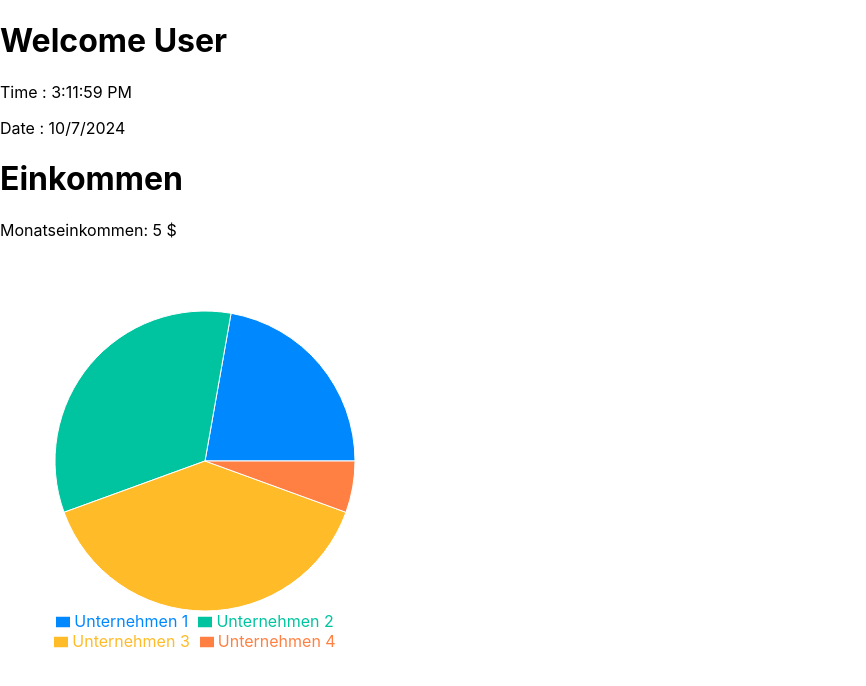
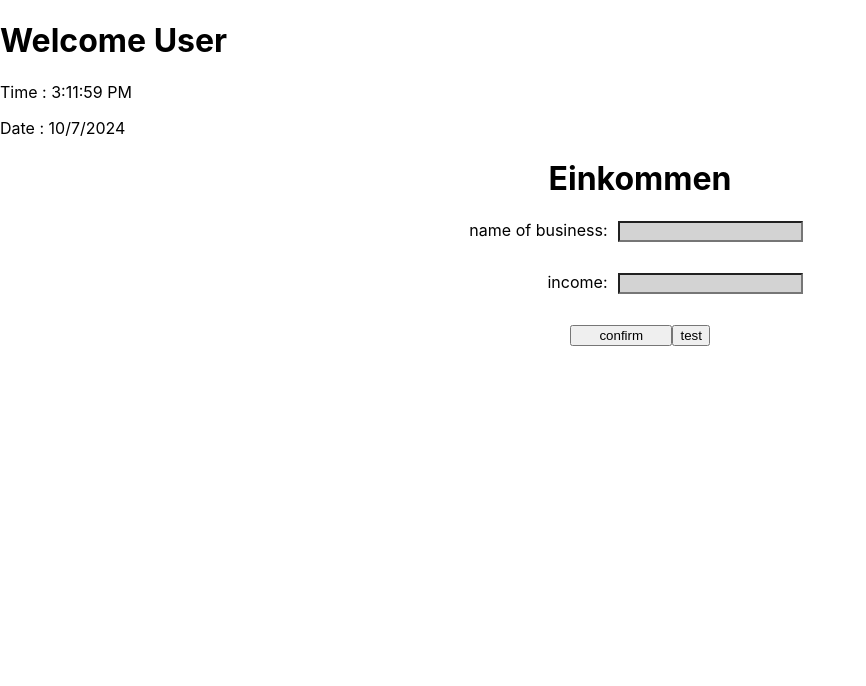
Before and after one commit to QuentinKleinert/Finance-Planner, a React (Create React App) app in the folder finanz-planner/: page / in a window 1280 px wide. Shown: the top 686 px of the page, without its empty margins (0-866 px from the left). Built offline with nearby package versions, Linux system fonts and the light colour scheme.

Commit message:
Eingabe von Name und Einkommen, sowie Speicherung in einem Array

```diff
--- a/finanz-planner/src/App.css
+++ b/finanz-planner/src/App.css
@@ -36,3 +36,45 @@
     transform: rotate(360deg);
   }
 }
+
+/*---IncomePage---*/
+
+.inputfield{
+  margin-bottom: 30px;
+  background-color: lightgray;
+  text-align: right;
+
+}
+
+#incomeComponent{
+  text-align: center;
+}
+
+#header{
+
+}
+
+#inputField{
+
+}
+
+#name{
+  margin-right: 20px;
+}
+
+#value{
+  margin-right: 20px;
+}
+
+#confirm{
+  width: 8%;
+}
+
+.labelIncome{
+  display: inline-block;
+  width: 150px;
+  text-align: right;
+  margin-right: 10px;
+}
+
+/*---IncomePage---*/
--- a/finanz-planner/src/components/incomePage.js
+++ b/finanz-planner/src/components/incomePage.js
@@ -1,12 +1,61 @@
 import IncomeChart from "../assets/incomeChart";
+import '../App.css';
+
+const renderPage = false;
+let arrayField = [];
+
+function test(){
+
+    console.log(arrayField);
+    console.log('Länge: ' + arrayField.length);
+}
+
+// Eingabe bestätigen
+function submitInput(){
+
+    let contentName = document.getElementById("name").value;
+    let contentValue = document.getElementById("value").value;
+
+    if(contentName === ""){
+        contentName = 'Default';
+    }
+
+    if(contentValue === ""){
+        contentValue = 'Default';
+    }
+
+    arrayField.push({contentName, contentValue});
+    console.log(arrayField);
+
+    // setzt Eingabe zurück
+    document.getElementById("name").value = "";
+    document.getElementById("value").value = "";
+}
+
+// rendert wenn Eingabe getätigt wurde
+function renderVisual(){
+
+}
 
 // Anzeige der Einkommenseite
-export default function incomePage({income}){
-    return(
-        <>
-            <h1>Einkommen</h1>
-            <p>Monatseinkommen: {income} $</p>
-            <IncomeChart></IncomeChart>
-        </>
-    )
-}
+    export default function incomePage(){
+        return(
+            <>
+                <div id="incomeComponent">
+                    <h1 id="header">Einkommen</h1>
+                    <div id="inputField">
+                        <div>
+                            <label className="labelIncome">name of business:</label>
+                            <input type="text" className="inputfield" id="name"></input>
+                        </div>
+                        <div>
+                            <label className="labelIncome">income:</label>
+                            <input type="text" className="inputfield" id="value"></input>
+                        </div>
+                        <input type="submit" value="confirm" id="confirm" onClick={submitInput}></input>
+                        <input type="submit" value="test" onClick={test}></input>
+                    </div>
+                </div>
+            </>
+        )
+    }
```
